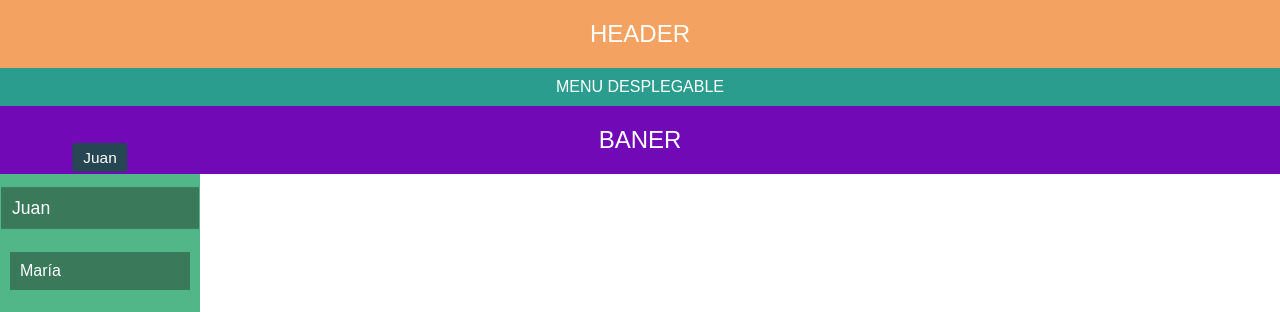
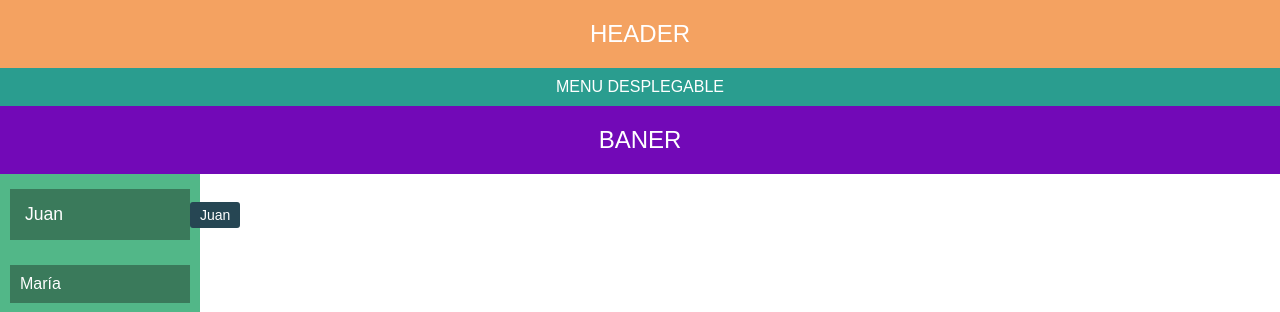
Before and after one commit to azadth/lab1-vaix, a plain HTML site: page index.html in a window 1280 px wide. In both pictures the pointer is over the element "Juan". Shown: the top 312 px of the page. Drawn offline with Linux system fonts and the light colour scheme.

Commit message:
Descripción se modifico el styles.css de nuevo

```diff
--- a/styles.css
+++ b/styles.css
@@ -78,7 +78,8 @@ aside.sliders {
     flex-direction: column;
     padding: 10px;
     flex: 0 0 auto;
-    gap: 15px; /* Aumenta el espacio entre sliders */
+    gap: 15px; /* Espacio fijo entre sliders */
+    overflow: visible; /* Permite que los tooltips salgan */
 }
 
 span.slider {
@@ -86,29 +87,30 @@ span.slider {
     margin: 5px 0;
     background-color: #3a7a5b;
     cursor: pointer;
-    transition: transform 0.3s;
-    position: relative; /* Para controlar el tooltip */
-    display: block; /* Asegura que cada slider ocupe su propia línea */
+    transition: padding 0.3s, font-size 0.3s; /* Suaviza el cambio */
+    position: relative;
+    display: block;
 }
 
 span.slider:hover {
-    transform: scale(1.1);
-    z-index: 1; /* Eleva el elemento al hacer hover para evitar solapamientos */
+    padding: 15px; /* Aumenta el padding en lugar de scale */
+    font-size: 1.1em; /* Aumenta el texto */
+    z-index: 1; /* Eleva el elemento */
 }
 
 span.slider:hover::after {
     content: attr(data-info);
     position: absolute;
-    top: -40px; /* Ajusta hacia arriba para dar más espacio */
-    left: 50%;
-    transform: translateX(-50%);
+    top: 50%;
+    left: 100%; /* Muestra el tooltip a la derecha */
+    transform: translateY(-50%);
     background-color: #264653;
     color: white;
     padding: 5px 10px;
     border-radius: 3px;
     font-size: 14px;
-    white-space: nowrap; /* Evita que el texto se rompa */
-    z-index: 2; /* Asegura que el tooltip esté encima */
+    white-space: nowrap;
+    z-index: 2;
 }
 
 article.imagenes-container {
```
